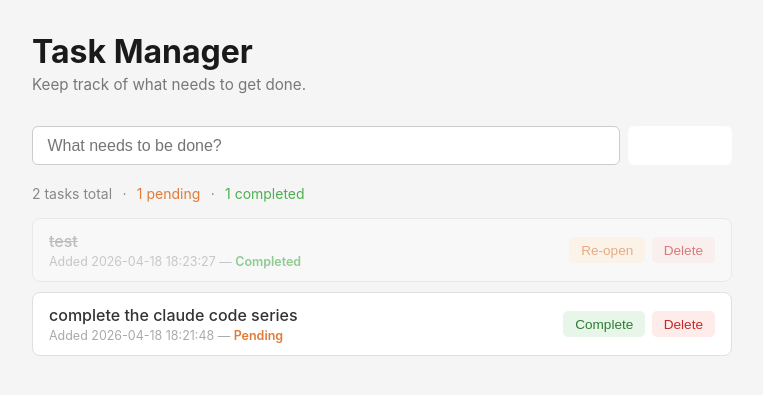
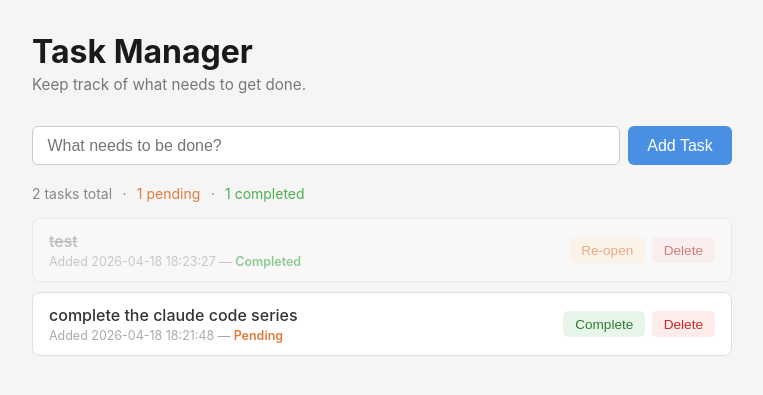
Before and after one commit to avizway1/task-management, a Flask app: page / in a window 1280 px wide. Shown: the top 395 px of the page, without its empty margins (258-1021 px from the left). Run offline with Flask 3, Linux system fonts and the light colour scheme; data comes from the database, SQL or seed files in the repository.

Commit message:
Fix Add Task button visibility
Button background was #fff (white) matching white text color, making it
invisible until hover. Changed to #4a90e2 (blue) to always be visible.

Co-authored-by: Avinash Reddy Thipparthi <avizway1@users.noreply.github.com>

```diff
--- a/static/style.css
+++ b/static/style.css
@@ -68,7 +68,7 @@ header .subtitle {
 .add-form button {
   padding: 0.6rem 1.2rem;
   font-size: 1rem;
-  background-color: #fff;
+  background-color: #4a90e2;
   color: #fff;
   border: none;
   border-radius: 6px;
```
